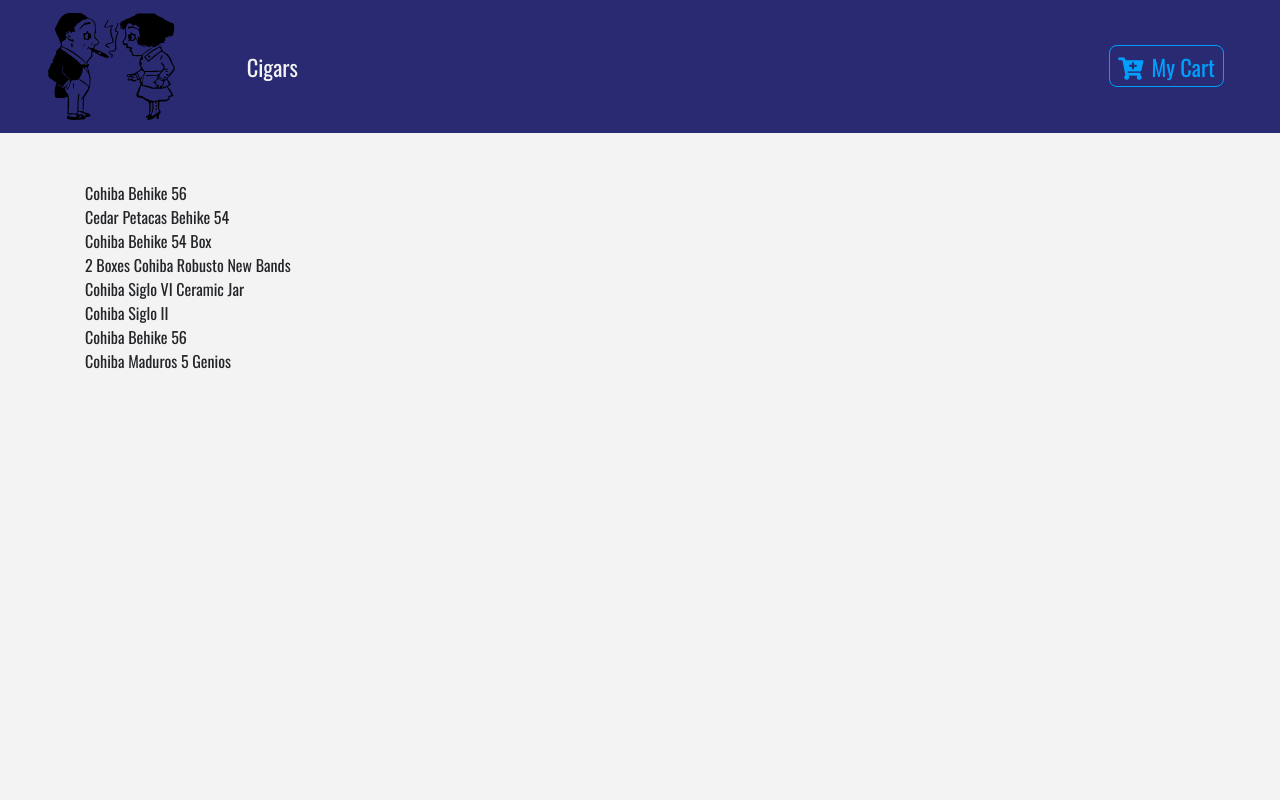
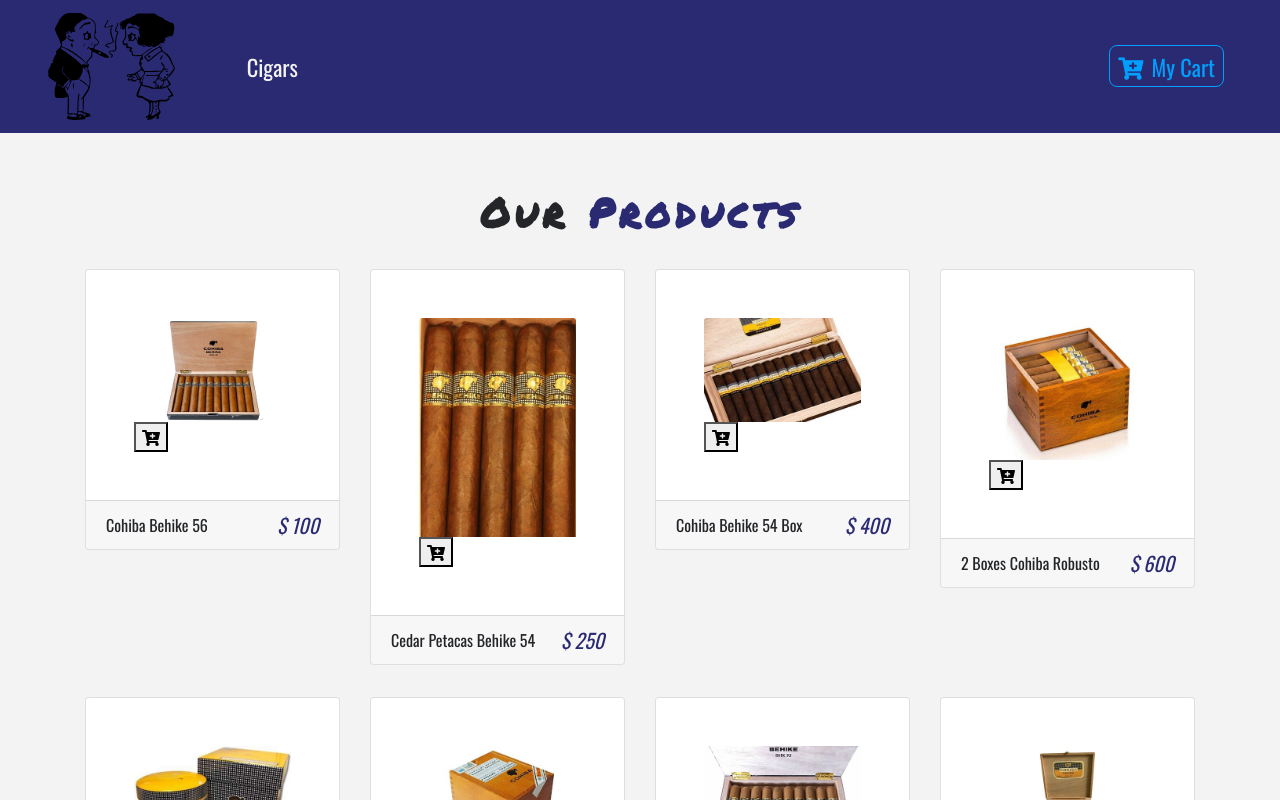
Before and after one commit to savaseso/cigar-e-commerce-site, a React (Create React App) app: page / in a window 1280 px wide. Shown: the top 800 px of the page. Built offline with nearby package versions, Linux system fonts and the light colour scheme.

Commit message:
working on the products

```diff
--- a/src/components/Product.jsx
+++ b/src/components/Product.jsx
@@ -1,9 +1,34 @@
 import React, { Component } from 'react';
+import styled from 'styled-components'
+import { Link } from 'react-router-dom';
+import { Consumer } from '../context'
+import ProductList from './ProductList';
 class Product extends Component {
-    render(){
-        return(
-            <div>{this.props.product.title}</div>
+    render() {
+        const { id, title, img, price, inCart } = this.props.product
+        console.log(inCart)
+        return (
+            <ProductWrapper className='col-9 mx-auto col-md-6 col-lg-3 my-3'>
+                <div className="card">
+                    <div className="img-container p-5" onClick={() => console.log('hey')}>
+                        <Link to='/details'>
+                            <img src={img} alt="productimage" className='card-img-top' />
+                        </Link>
+                        <button className="cart-btn" disabled={inCart ? true : false} onClick={() => { 'added to cart' }}>
+                            {inCart ? (<p className="text-capitalize mb-0" disabled>in cart</p>) : (<i className='fas fa-cart-plus'></i>)}
+                        </button>
+                    </div>
+                {/*footer*/}
+                    <div className="card-footer d-flex justify-content-between">
+                        <p className="align-self-center mb-0">{title}</p>
+                        <h5 className="text-blue font-italic mb-0"><span className="mr-1">$</span>{price}</h5>
+                    </div>
+                </div>
+            </ProductWrapper>
         )
     }
 }
+const ProductWrapper = styled.div`
+
+`
 export default Product
--- a/src/components/ProductList.jsx
+++ b/src/components/ProductList.jsx
@@ -1,16 +1,24 @@
 import React, { Component } from 'react';
 import Product from './Product'
-import {storeProducts} from '../data'
+import Title from './Title'
+import { Consumer } from '../context'
 class ProductList extends Component {
     render(){
         return(
-            <React.Fragment>
-                <div className="py-5">
-                    <div className="container">
-                        {storeProducts.map(product => <Product product={product} /> )}
+            <Consumer>
+                {value => {
+                   return  <React.Fragment>
+                    <div className='py-5'>
+                        <div className='container'>
+                            <Title name='our' title='products'/>
+                            <div className='row'>
+                                {value.storeProducts.map(product => <Product key={product.id} product={product} /> )}
+                            </div>
+                        </div>
                     </div>
-                </div>
-            </React.Fragment>
+                </React.Fragment>
+                }}
+            </Consumer>
         )
     }
 }
--- /dev/null
+++ b/src/components/Title.jsx
@@ -0,0 +1,13 @@
+import React from 'react'
+const Title = ({name, title}) => {
+    return(
+       <div className="row">
+           <div className="col-10 mx-auto my-2 text-center text-title">
+               <h1 className="text-capitalize font-weight-bold">
+                   {name}{' '}<strong className="text-blue">{title}</strong>
+               </h1>
+           </div>
+       </div>
+    )
+}
+export default Title
--- /dev/null
+++ b/src/context.js
@@ -0,0 +1,30 @@
+import React, { Component } from 'react';
+import {storeProducts, detailProduct} from './data'
+
+const Context = React.createContext();
+
+export class Provider extends Component {
+    state = {
+        storeProducts,
+        detailProduct
+    }
+    handleDetail = () => {
+        console.log('hello from detail')
+    }
+    addToCart = () => {
+        console.log('hello from addToCArt')
+    }
+
+    render(){
+        return(
+          <Context.Provider value={{
+              ...this.state,
+              handleDetail:this.handleDetail,
+              addToCart:this.addToCart
+              }}>
+              {this.props.children}
+          </Context.Provider>
+        )
+    }
+}
+export const Consumer = Context.Consumer
--- a/src/data.js
+++ b/src/data.js
@@ -39,7 +39,7 @@
   },
   {
     id: 4,
-    title: "2 Boxes Cohiba Robusto New Bands",
+    title: "2 Boxes Cohiba Robusto",
     img: "img/4.jpg",
     price: 600,
     company: "Cohiba",
--- a/src/index.js
+++ b/src/index.js
@@ -4,8 +4,9 @@
 import App from './App';
 import * as serviceWorker from './serviceWorker';
 import { BrowserRouter as Router } from 'react-router-dom';
+import { Provider } from './context'
 
-ReactDOM.render(<Router><App /></Router>, document.getElementById('root'));
+ReactDOM.render(<Provider><Router><App /></Router></Provider>, document.getElementById('root'));
 
 // If you want your app to work offline and load faster, you can change
 // unregister() to register() below. Note this comes with some pitfalls.
```
Also changed, not shown: src/App.js (indentation only).
